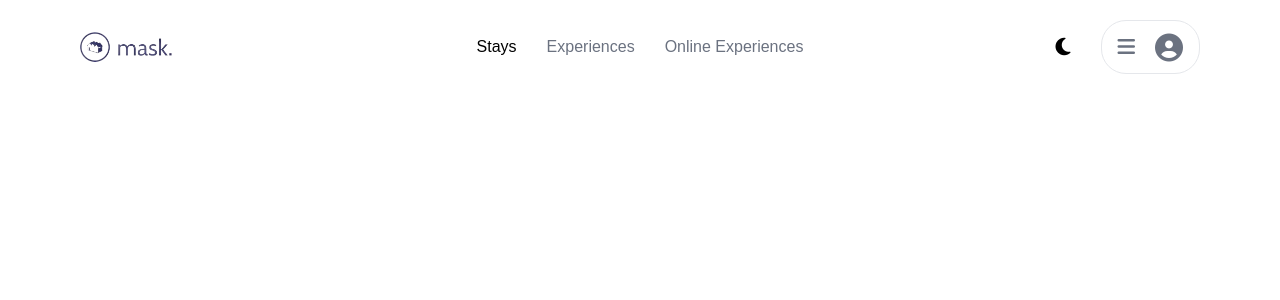
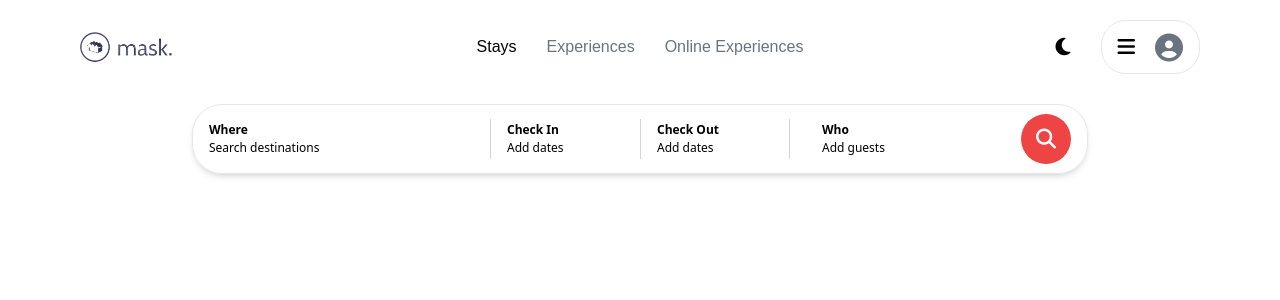
Before and after one commit to SymplyMatt/mask, a React (Create React App) app: page / in a window 1280 px wide. Shown: the top 300 px of the page. Built offline with nearby package versions, Linux system fonts and the light colour scheme; a web font is replaced by a local one.

Commit message:
searchfilter

```diff
--- /dev/null
+++ b/src/components/home/SearchFilter.tsx
@@ -0,0 +1,40 @@
+import React from 'react'
+
+const SearchFilter = () => {
+  return (
+    <div className='grid grid-cols-3 w-[80%] justify-between items-center border border-gray-200 rounded-30 cursor-pointer mx-auto text-12 shadow-md transition duration-300 ease-in-out'>
+        <div className="group flex items-center justify-between hover:bg-gray-200 rounded-30">
+            <div className="grid-column: span 1 px-16 py-16">
+                <div className="font-semibold">Where</div>
+                <div className="">Search destinations</div>
+            </div>
+            <div className="h-40 bg-gray-300 w-1 opacity-100 group-hover:opacity-0"></div>
+        </div>
+        <div className="grid-column: span 1 grid grid-cols-2 justify-between items-center">
+            <div className="grid-column: span 1 py-16 px-16 rounded-30 hover:bg-gray-200">
+                <div className="font-semibold">Check In</div>
+                <div className="">Add dates</div>
+            </div>
+            <div className="group flex justify-center items-center">
+                <div className="h-40 bg-gray-300 w-1 opacity-100 group-hover:opacity-0"></div>
+                <div className="grid-column: span 1  py-16 px-16 rounded-30 hover:bg-gray-200 w-full">
+                    <div className="font-semibold">Check Out</div>
+                    <div className="">Add dates</div>
+                </div>
+            </div>
+        </div>
+        <div className="group flex justify-center items-center">
+            <div className="h-40 bg-gray-300 w-1 opacity-100 group-hover:opacity-0"></div>
+            <div className="grid-column: span 1 rounded-30 hover:bg-gray-200 flex items-center justify-between px-16 w-full">
+                <div className="px-16 py-16 ">
+                    <div className="font-semibold">Who</div>
+                    <div className="">Add guests</div>
+                </div>
+                <div className="rounded-50 bg-red-500 w-50 h-50 flex justify-center items-center font-semibold text-white text-20"><i className="fa-solid fa-magnifying-glass"></i></div>
+            </div>
+        </div>
+    </div>
+  )
+}
+
+export default SearchFilter
--- /dev/null
+++ b/src/components/home/nav/Nav.tsx
@@ -0,0 +1,16 @@
+import React, { useContext } from 'react'
+import mask_logo from './mask_logo.png'
+import { Context } from '../../../context/AppContext';
+import TopNav from './TopNav';
+import SearchFilter from '../SearchFilter';
+const Nav = () => {
+    const { isDarkMode, toggleTheme } = useContext(Context);
+  return (
+    <div className="flex flex-col w-full gap-10">
+        <TopNav />
+        <SearchFilter />
+    </div>
+  )
+}
+
+export default Nav
--- a/src/components/home/Nav.tsx
+++ b/src/components/home/nav/TopNav.tsx
@@ -1,7 +1,7 @@
 import React, { useContext } from 'react'
 import mask_logo from './mask_logo.png'
-import { Context } from '../../context/AppContext';
-const Nav = () => {
+import { Context } from '../../../context/AppContext';
+const TopNav = () => {
     const { isDarkMode, toggleTheme } = useContext(Context);
   return (
     <div className='py-20 grid grid-cols-3 w-full items-center  justify-between'>
@@ -15,13 +15,13 @@ const Nav = () => {
             <div className="flex items-center gap-20 justify-center cursor-pointer p-10 rounded-50 hover:bg-gray-200" onClick={()=>toggleTheme()}>
                 {isDarkMode ? <i className="fa-solid fa-moon text-20"></i> : <i className="fa-regular fa-sun text-20"></i>}
             </div>
-            <div className="flex items-center gap-20  border border-gray-200 py-5 px-16 rounded-25 cursor-pointer text-gray-500 hover:shadow-md transition duration-300 ease-in-out">
-                <div className="text-20"><i className="fa-solid fa-bars"></i></div>
-                <div className="text-28"><i className="fa-solid fa-circle-user"></i></div>
+            <div className="flex items-center gap-20  border border-gray-200 py-5 px-16 rounded-25 cursor-pointer hover:shadow-md transition duration-300 ease-in-out">
+                <div className="text-20 text-black"><i className="fa-solid fa-bars"></i></div>
+                <div className="text-28 text-gray-500"><i className="fa-solid fa-circle-user"></i></div>
             </div>
         </div>
     </div>
   )
 }
 
-export default Nav
+export default TopNav
--- a/src/pages/Home.tsx
+++ b/src/pages/Home.tsx
@@ -1,5 +1,5 @@
 import React from 'react'
-import Nav from '../components/home/Nav'
+import Nav from '../components/home/nav/Nav'
 
 const Home = () => {
   return (
--- a/tailwind.config.js
+++ b/tailwind.config.js
@@ -38,6 +38,7 @@ module.exports = {
         thickGreen: "#188475",
       },
       spacing: {
+        1: "1px",
         5: "5px",
         10: "10px",
         12: "12px",
@@ -75,6 +76,7 @@ module.exports = {
       borderRadius: {
         10: "10px",
         25: "25px",
+        30: "30px",
         50: "50%",
       },
       fontFamily: {
```
Also changed, not shown: src/components/home/nav/mask_logo.png (renamed from src/components/home/mask_logo.png).
